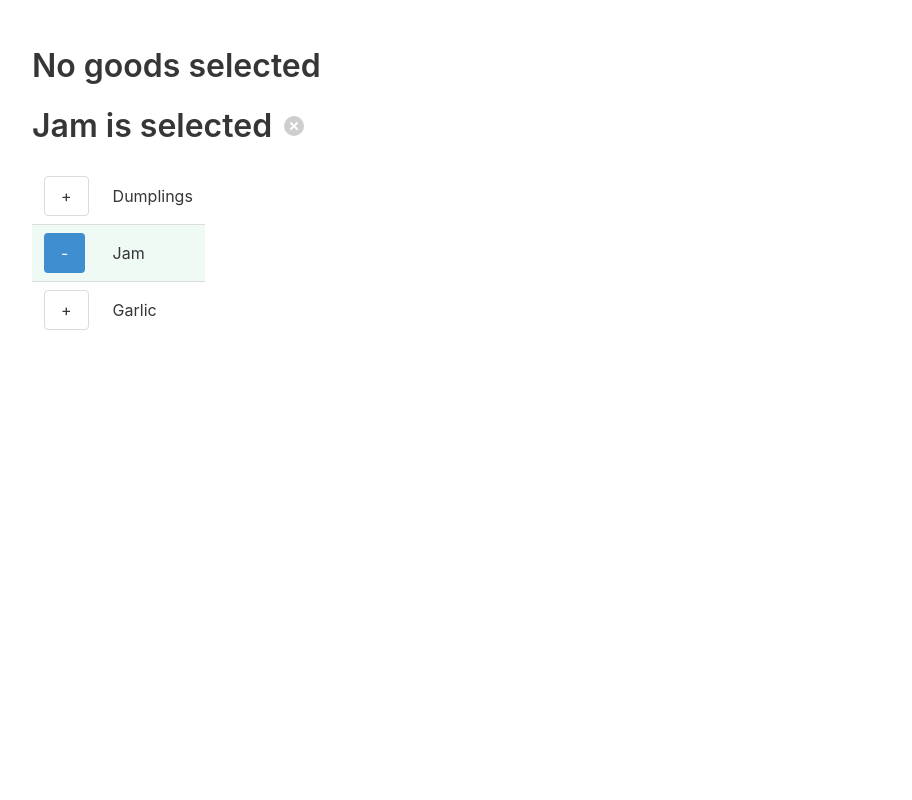
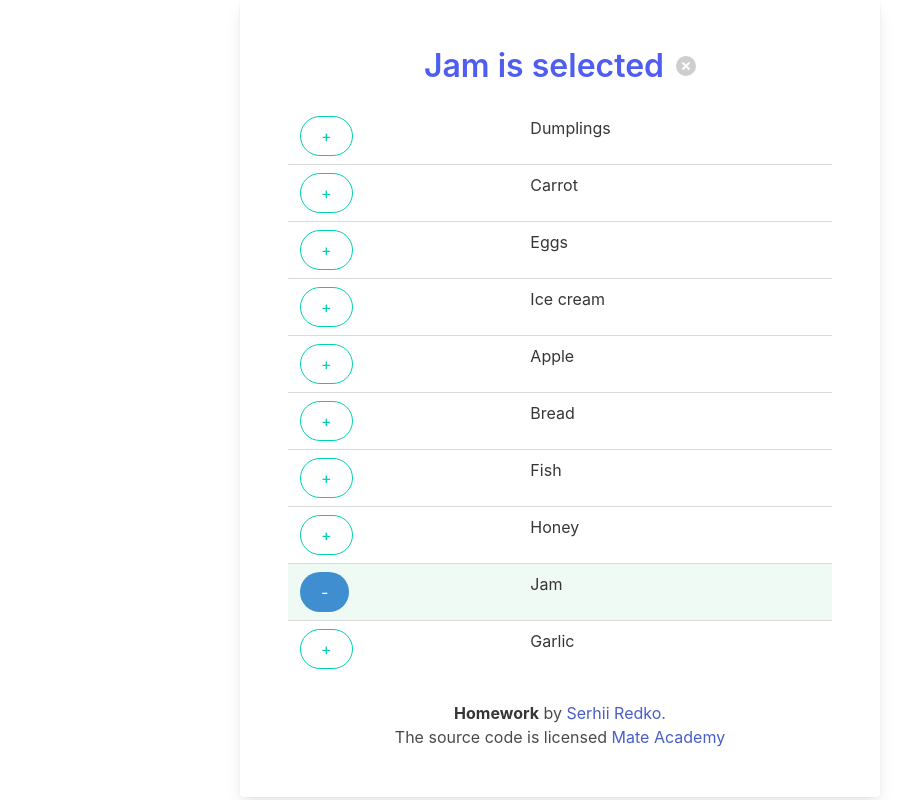
Before and after one commit to mate-academy/react_goods-selector, a React (Create React App) app: page / in a window 1280 px wide. Shown: the whole page, without its empty margins (80-992 px from the left). Built offline with nearby package versions, Linux system fonts and the light colour scheme.

Commit message:
I would like to create new world, but I jast created new code

```diff
--- a/src/App.scss
+++ b/src/App.scss
@@ -1,3 +1,31 @@
 iframe {
   display: none;
 }
+
+.title {
+  display: flex;
+  color: rgb(79, 93, 241);
+  justify-content: center;
+}
+
+.button {
+  color: black;
+  background-color: gray;
+}
+
+.section {
+  display: flex;
+  justify-content: center;
+  flex-direction: column;
+  width: 50%;
+}
+
+.title {
+  justify-content: center;
+}
+
+// tr {
+//   border: 1px solid #662e1c;
+//   background-color: darkkhaki;
+//   border-radius: 50px;
+// }
--- a/src/App.tsx
+++ b/src/App.tsx
@@ -1,6 +1,7 @@
 import React from 'react';
 import 'bulma/css/bulma.css';
 import './App.scss';
+import classNames from 'classnames';
 
 export const goods = [
   'Dumplings',
@@ -15,71 +16,99 @@ export const goods = [
   'Garlic',
 ];
 
-export const App: React.FC = () => (
-  <main className="section container">
-    <h1 className="title">No goods selected</h1>
+type State = {
+  selectedGood: string;
+};
 
+export class App extends React.Component<{}, State> {
+  state = {
+    selectedGood: 'Jam',
+  };
+
+  resetSelectedGood = () => {
+    this.setState({ selectedGood: '' });
+  };
+
+  setSelectedGood = (good: string) => {
+    this.setState({ selectedGood: good });
+  };
+
+  render() {
+    return (
+      <main className="card section container">
+        {this.state.selectedGood
+          ? (
             <h1 className="title is-flex is-align-items-center">
-      Jam is selected
-
+              {`${this.state.selectedGood} is selected`}
               {/* eslint-disable-next-line jsx-a11y/control-has-associated-label */}
               <button
                 data-cy="ClearButton"
                 type="button"
                 className="delete ml-3"
+                onClick={this.resetSelectedGood}
               />
             </h1>
+          )
+          : (
+            <h1 className="title">No goods selected</h1>
+          )}
 
         <table className="table">
           <tbody>
-        <tr data-cy="Good">
+            {goods.map((good: string) => (
+              <tr
+                data-cy="Good"
+                key={good}
+                className={classNames({
+                  'has-background-success-light ':
+                    this.state.selectedGood === good,
+                })}
+              >
                 <td>
+                  {this.state.selectedGood === good
+                    ? (
+                      <button
+                        data-cy="RemoveButton"
+                        type="button"
+                        className="button is-info is-rounded"
+                        onClick={this.resetSelectedGood}
+                      >
+                        -
+                      </button>
+                    )
+                    : (
                       <button
                         data-cy="AddButton"
                         type="button"
-              className="button"
+                        className="button is-primary is-outlined is-rounded"
+                        onClick={() => {
+                          this.setSelectedGood(good);
+                        }}
                       >
                         +
                       </button>
+                    )}
                 </td>
-
-          <td data-cy="GoodTitle" className="is-vcentered">
-            Dumplings
+                <td data-cy="GoodTitle">
+                  {good}
                 </td>
               </tr>
-
-        <tr data-cy="Good" className="has-background-success-light">
-          <td>
-            <button
-              data-cy="RemoveButton"
-              type="button"
-              className="button is-info"
-            >
-              -
-            </button>
-          </td>
-
-          <td data-cy="GoodTitle" className="is-vcentered">
-            Jam
-          </td>
-        </tr>
-
-        <tr data-cy="Good">
-          <td>
-            <button
-              data-cy="AddButton"
-              type="button"
-              className="button"
-            >
-              +
-            </button>
-          </td>
-
-          <td data-cy="GoodTitle" className="is-vcentered">
-            Garlic
-          </td>
-        </tr>
+            ))}
           </tbody>
         </table>
+        <footer>
+          <div className="content has-text-centered">
+            <p>
+              <strong>Homework</strong>
+              {' by '}
+              <a href="https://github.com/RedkoSerhii">Serhii Redko.</a>
+              <br />
+              The source code is licensed
+              <a href="https://mate.academy/"> Mate Academy</a>
+            </p>
+          </div>
+        </footer>
       </main>
     );
+  }
+}
```
Also changed, not shown: 1 other file (tests, documents, lock files or other folders). Lines whose indentation alone changed are shown as unchanged.
